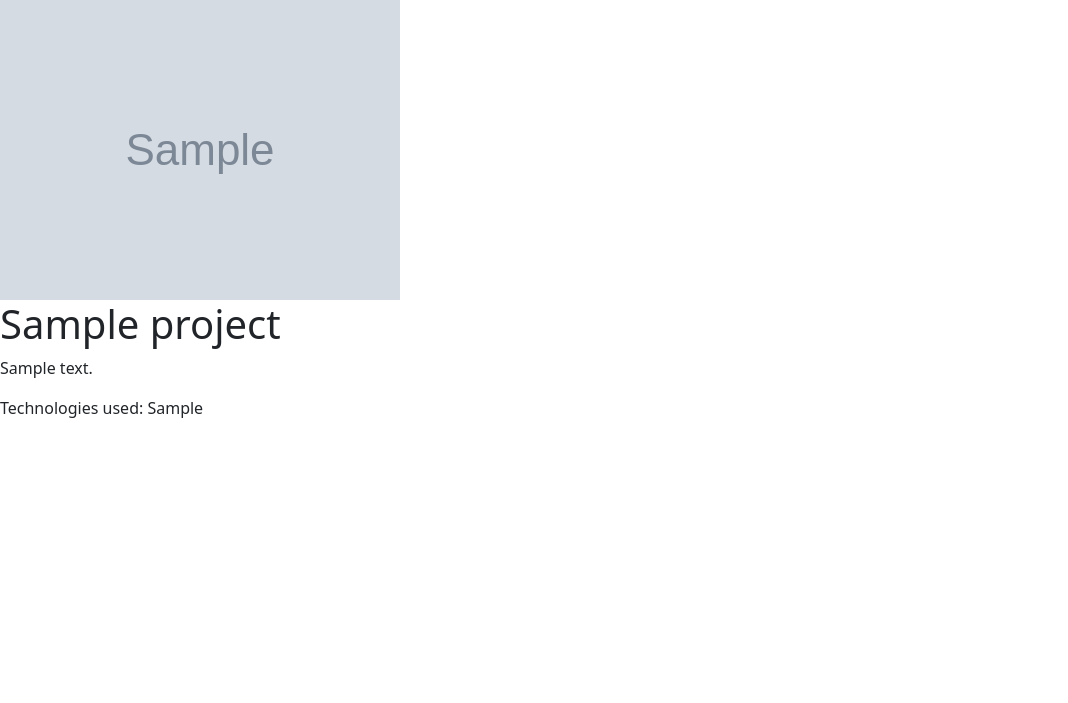
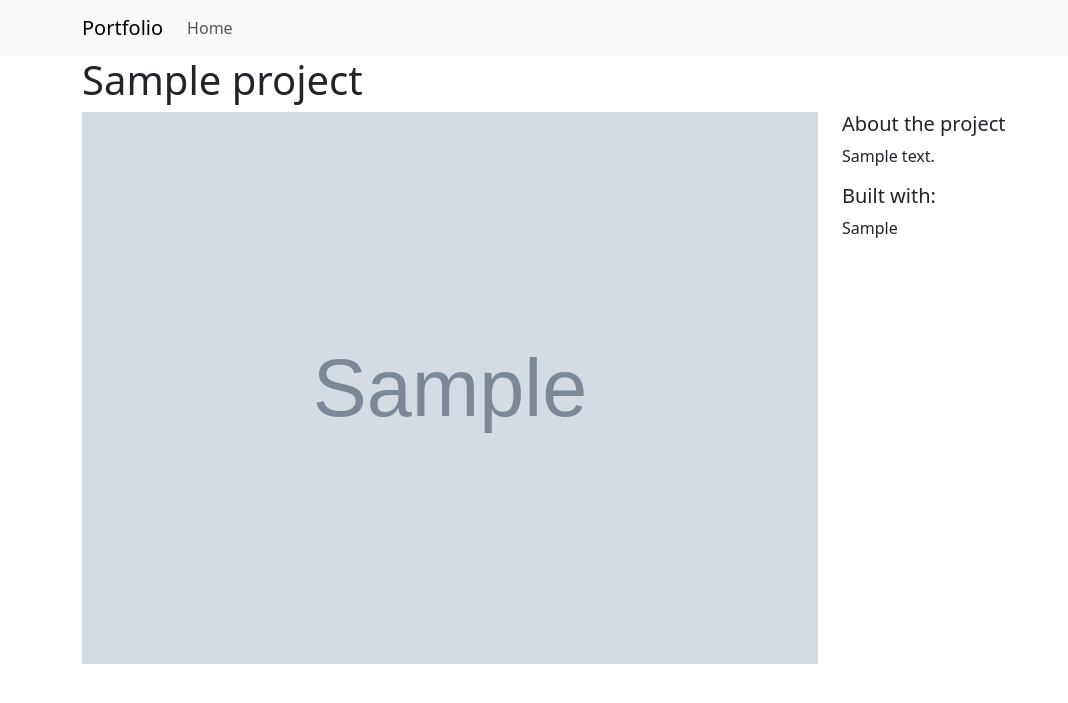
Before and after one commit to Szumapman/django-portfolio, a Django app: page /projects/1 in a window 1280 px wide. Shown: the top 703 px of the page, without its empty margins (0-1068 px from the left). Run offline with Django 5.2, Linux system fonts and the light colour scheme; tables that the repository leaves empty hold one stand-in row (values such as "Sample post"); grey boxes marked "Sample" are stand-in pictures.

Commit message:
add base.html and use template inferitance

```diff
--- /dev/null
+++ b/projects/templates/projects/base.html
@@ -0,0 +1,46 @@
+<!DOCTYPE html>
+<html lang="en">
+  <head>
+    <meta charset="UTF-8" />
+    <title>Portfolio</title>
+    <link
+      href="https://cdn.jsdelivr.net/npm/bootstrap@5.3.3/dist/css/bootstrap.min.css"
+      rel="stylesheet"
+      integrity="sha384-QWTKZyjpPEjISv5WaRU9OFeRpok6YctnYmDr5pNlyT2bRjXh0JMhjY6hW+ALEwIH"
+      crossorigin="anonymous"
+    />
+    <meta name="viewport" content="width=device-width, initial-scale=1.0" />
+  </head>
+  <body>
+    <nav class="navbar navbar-expand-lg navbar-light bg-light">
+      <div class="container">
+        <a class="navbar-brand" href="{% url 'projects:all_projects' %}"
+          >Portfolio</a
+        >
+        <button
+          class="navbar-toggler"
+          type="button"
+          data-toggle="collapse"
+          data-target="#navbarSupportedContent"
+          aria-controls="navbarSupportedContent"
+          aria-expanded="false"
+          aria-label="Toggle navigation"
+        >
+          <span class="navbar-toggler-icon"></span>
+        </button>
+
+        <div class="collapse navbar-collapse" id="navbarSupportedContent">
+          <ul class="navbar-nav mr-auto">
+            <li class="nav-item active">
+              <a class="nav-link" href="{% url 'projects:all_projects' %}"
+                >Home</a
+              >
+            </li>
+          </ul>
+        </div>
+      </div>
+    </nav>
+
+    <div class="container">{% block content %} {% endblock %}</div>
+  </body>
+</html>
--- a/projects/templates/projects/detail.html
+++ b/projects/templates/projects/detail.html
@@ -1,21 +1,20 @@
-{% load static %}
-<!DOCTYPE html>
-<html lang="en">
-  <head>
-    <meta charset="UTF-8" />
-    <meta name="viewport" content="width=device-width, initial-scale=1.0" />
-    <title>Portfolio project</title>
-    <link
-      href="https://cdn.jsdelivr.net/npm/bootstrap@5.3.3/dist/css/bootstrap.min.css"
-      rel="stylesheet"
-      integrity="sha384-QWTKZyjpPEjISv5WaRU9OFeRpok6YctnYmDr5pNlyT2bRjXh0JMhjY6hW+ALEwIH"
-      crossorigin="anonymous"
+{% extends 'projects/base.html' %} {% load static %} {% block content %}
+
+<h1>{{ project.title }}</h1>
+<div class="row">
+  <div class="col-md-8">
+    <img
+      src="{% static project.image %}"
+      alt="{{ project.description }}"
+      width="100%"
     />
-  </head>
-  <body>
-    <img src="{% static project.image %}" alt="{{ project.description }}" />
-    <h1>{{ project.title }}</h1>
+  </div>
+  <div class="col-md-4">
+    <h5>About the project</h5>
     <p>{{ project.description }}</p>
-    <p>Technologies used: {{ project.technology }}</p>
-  </body>
-</html>
+    <h5>Built with:</h5>
+    <p>{{ project.technology }}</p>
+  </div>
+</div>
+
+{% endblock %}
```
Also changed, not shown: projects/templates/projects/all_projects.html (+5 -17 lines).
